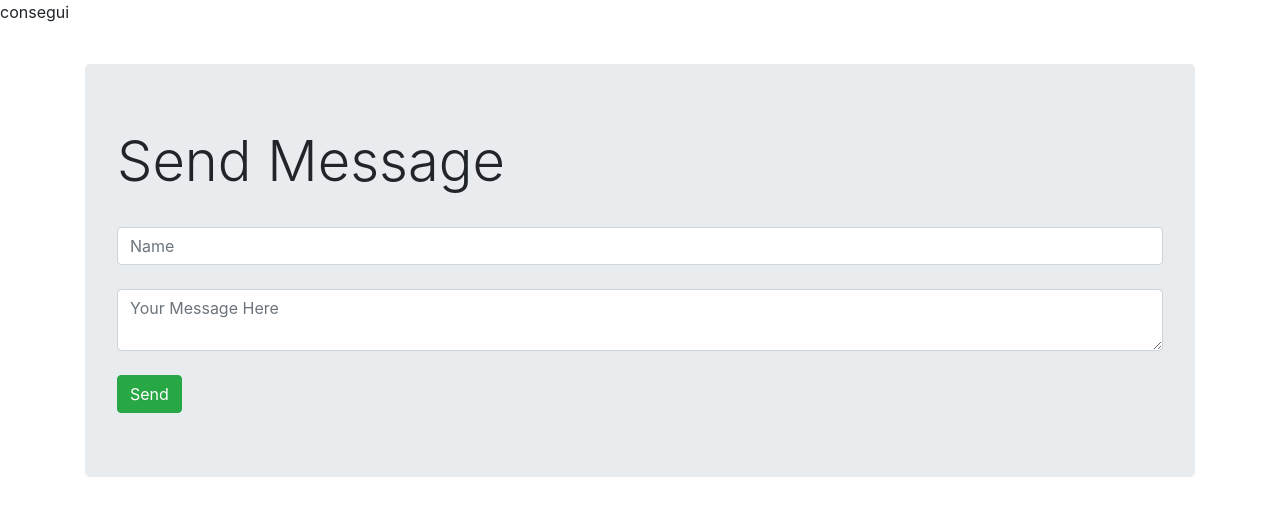
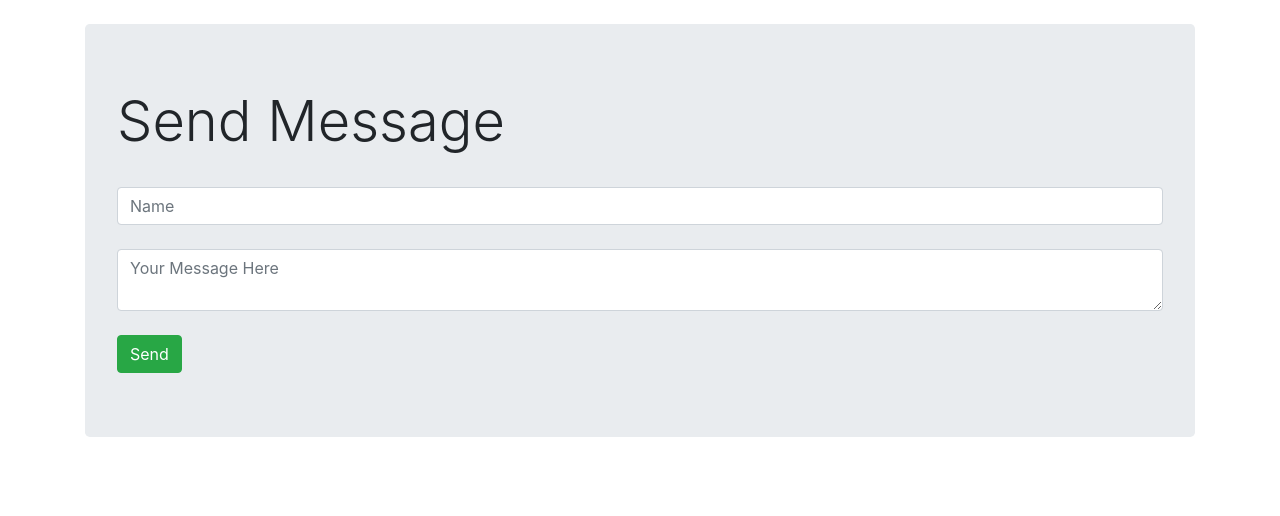
Before and after one commit to Henrique0714/ezops-test-henrique, a website: page index.html in a window 1280 px wide. Drawn offline with nearby package versions, Linux system fonts and the light colour scheme; no server answers.

Commit message:
Update index.html

```diff
--- a/index.html
+++ b/index.html
@@ -1,7 +1,6 @@
 <!DOCTYPE html>
 <html>
 <head>
-    <p>consegui </p>
     <link rel="stylesheet" href="https://cdn.jsdelivr.net/npm/bootstrap@4.3.1/dist/css/bootstrap.min.css" integrity="sha384-ggOyR0iXCbMQv3Xipma34MD+dH/1fQ784/j6cY/iJTQUOhcWr7x9JvoRxT2MZw1T" crossorigin="anonymous">
   </head>
 <body>
```
